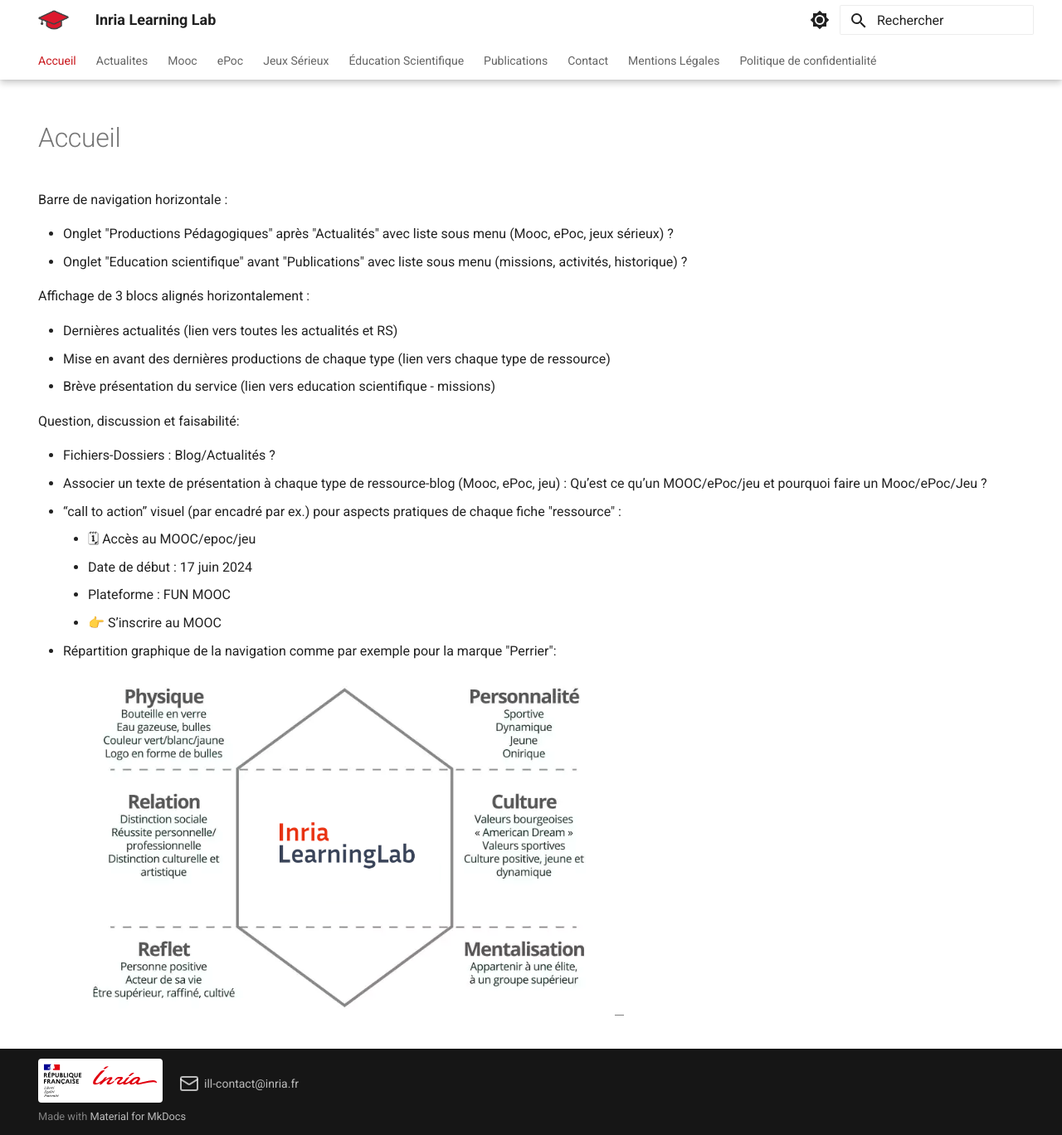
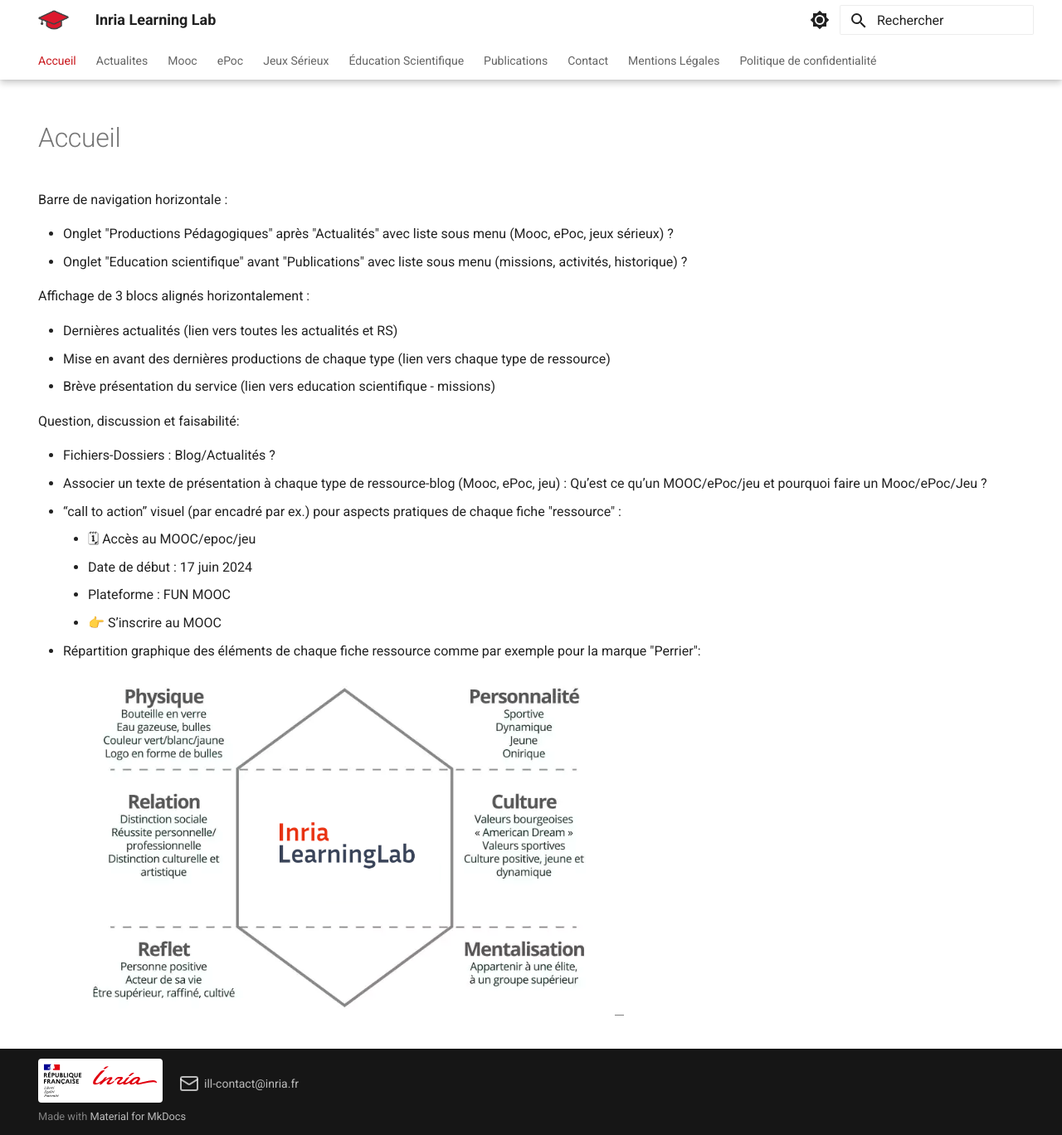
Before and after one commit to inrialearninglab/website, an MkDocs documentation site: the page built from docs/index.md, in a window 1280 px wide and 1368 px high. Shown: the whole window at 83% size. Built offline with MkDocs 1.6.1 and Material for MkDocs 9.7.7, drawn with Linux system fonts in a browser that asks for light colours.

Commit message:
Correction texte index.md

```diff
--- a/docs/index.md
+++ b/docs/index.md
@@ -31,5 +31,5 @@
     - Plateforme : FUN MOOC
     - 👉 S’inscrire au MOOC
 
-- Répartition graphique de la navigation comme par exemple pour la marque "Perrier":
+- Répartition graphique des éléments de chaque fiche ressource comme par exemple pour la marque "Perrier":
 ![](assets/images/accueil-nav-visuelle.png)
```
